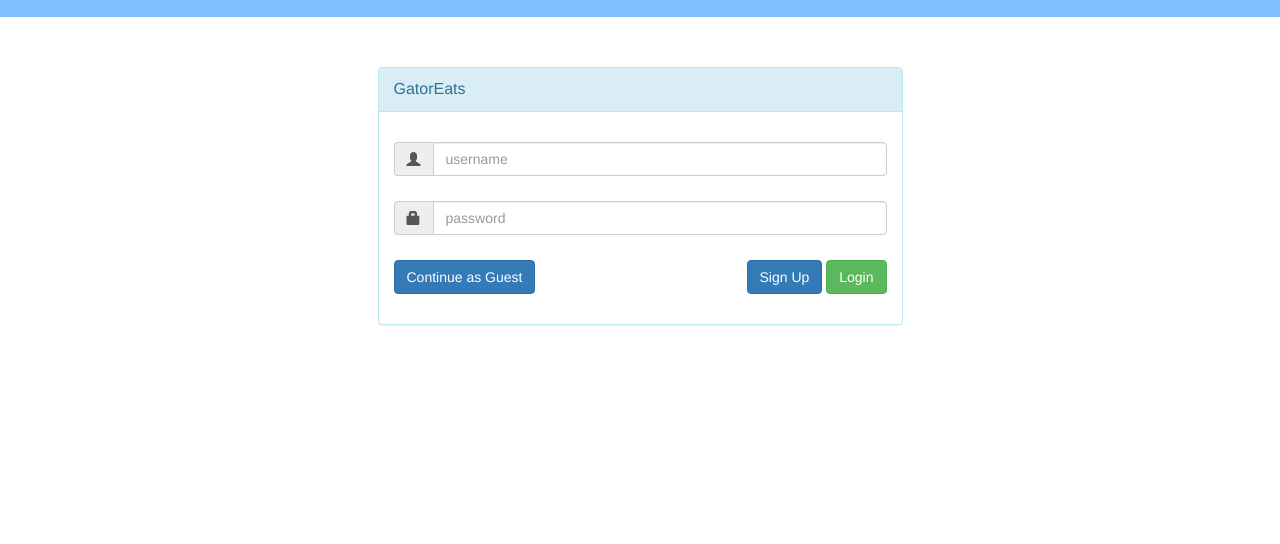
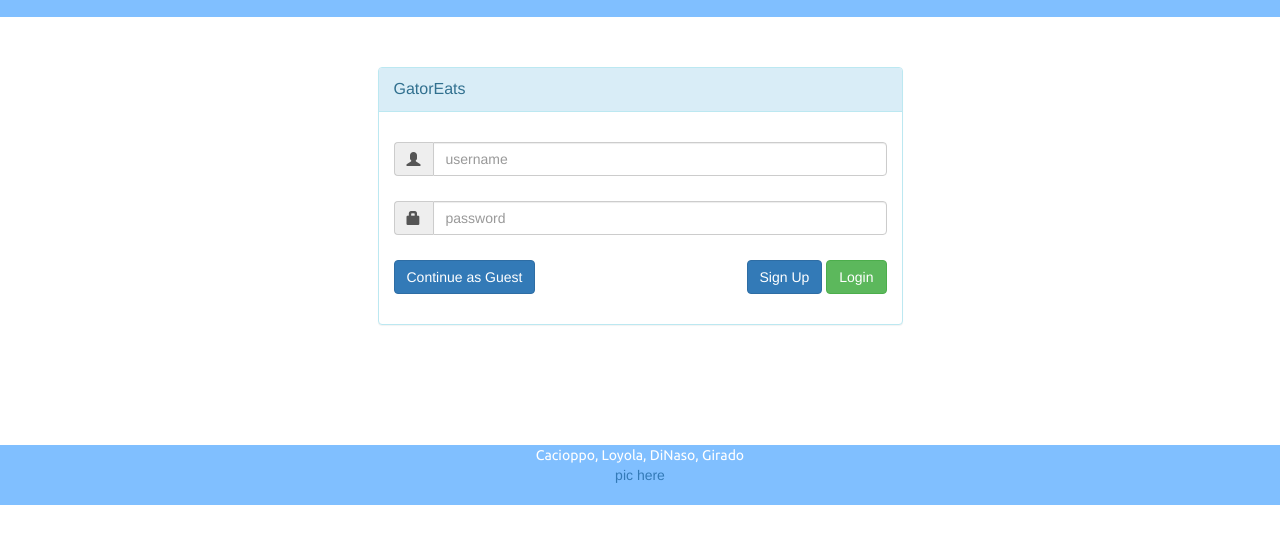
Before and after one commit to jmcacioppo/GatorEats, a website: page index.html in a window 1280 px wide. Shown: the part 190-734 px from the top of the page. Drawn offline with nearby package versions, Linux system fonts and the light colour scheme; some packages are replaced by stand-ins of ours.

Commit message:
added footer

```diff
--- a/css/style.css
+++ b/css/style.css
@@ -453,3 +453,25 @@
 {
     color: #F9C078;
 }
+
+.footer{
+    width: 100%;
+    height: 60px;
+    position: absolute;
+    bottom: -1;
+    left: 0;
+    text-align: center;
+    background-color: #80bfff;
+}
+.app{
+    min-height: 100%;
+    position: relative;
+}
+.content{
+    margin-bottom: 100px;
+}
+
+.us{
+    color:#ffffff;
+    font-family: 'Ubuntu', sans-serif;
+}
--- a/index.html
+++ b/index.html
@@ -31,6 +31,8 @@
 		<button class="btn">
 		    <a ng-href="settings">Settings</a>
 		</button> -->
+		<div class="app">
+				<div class="content">
 					<div class="header">
 						<div class="lets-eat">GatorEats</div>
 						<div class="header-right">
@@ -40,9 +42,16 @@
 							<a class="head-butt" ng-href="trending">Trending</a>
 							<a class="head-butt" ng-href="settings">Settings</a>
 						</div>
+
 					</div>
 					<ng-view></ng-view>
-		<div></div>
+				</div>
+			<div class="footer">
+				<div class="us">Cacioppo, Loyola, DiNaso, Girado</div>
+					<a ng-href="today">pic here <br/> <!-- <img class="favicon-foot"> --></a>
+			</div>
+
+		</div>
 	</body>
 
 	<script src="/node_modules/angular/angular.min.js"></script>
```
Lines whose indentation alone changed are shown as unchanged.
